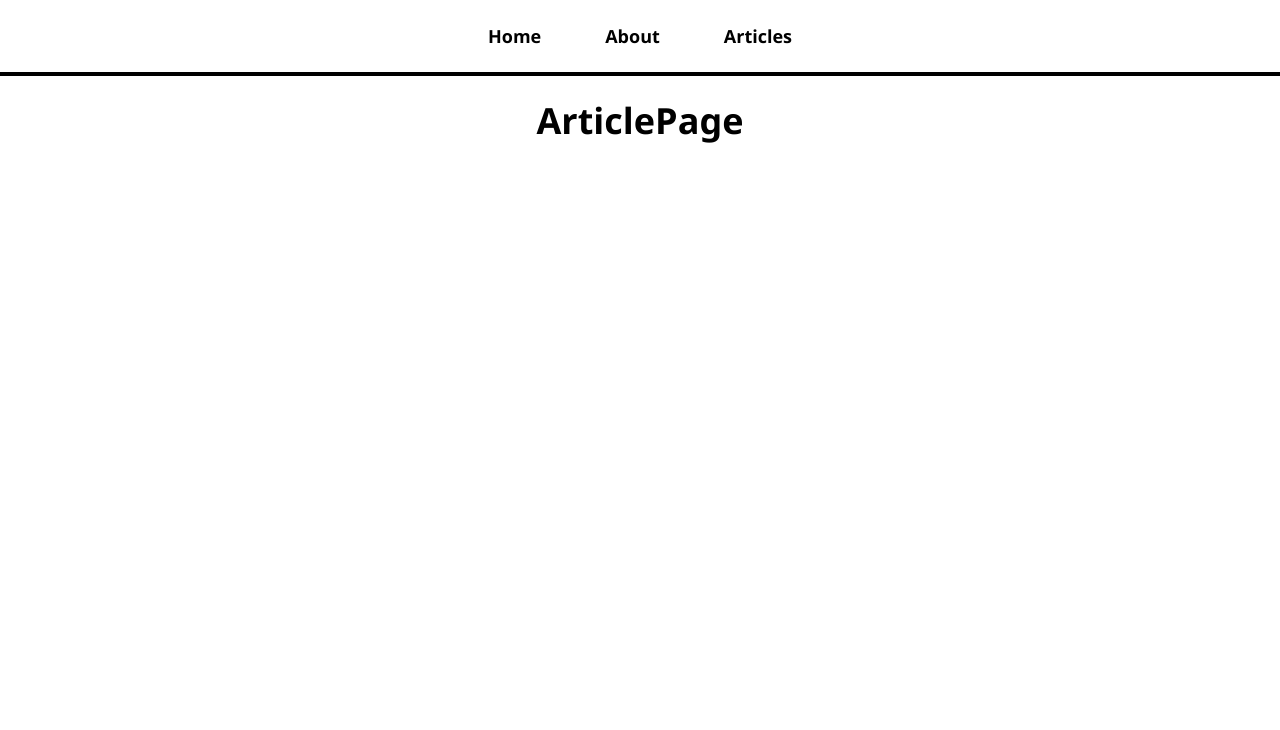
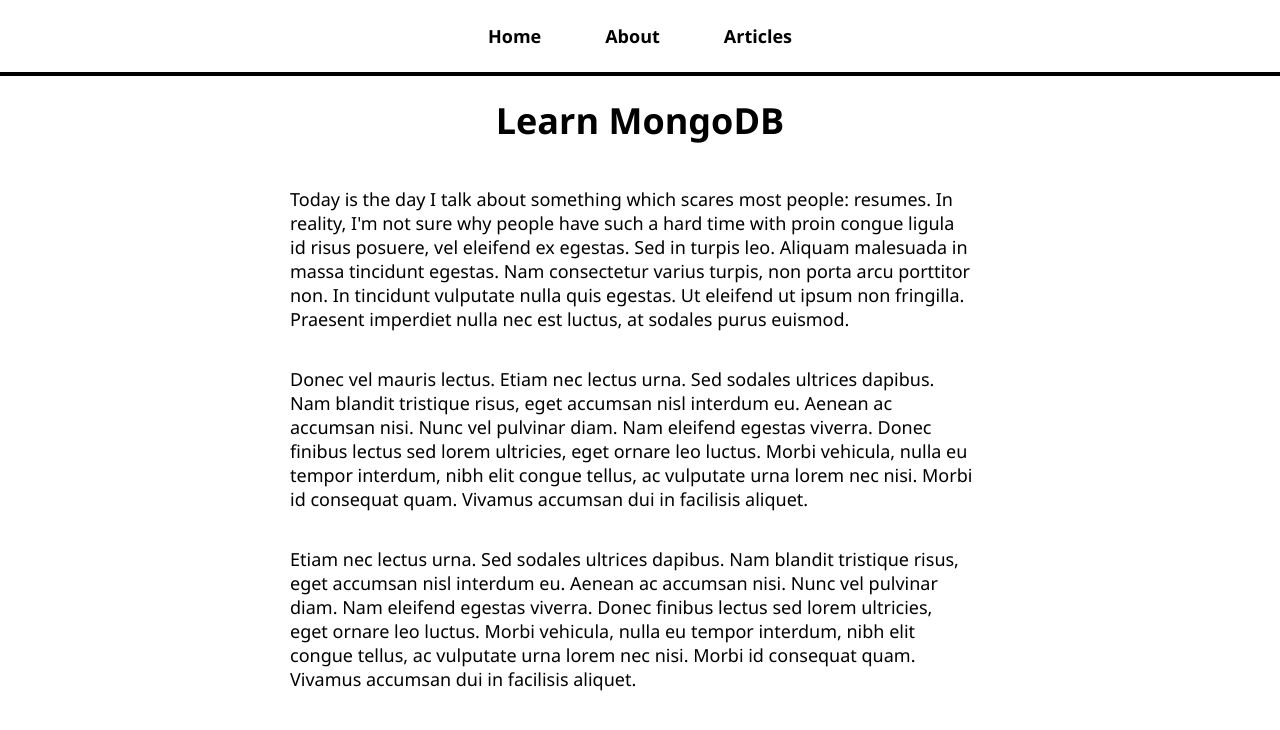
Before and after one commit to iPravinRathod/my-blog, a React (Create React App) app: page /articles/learn-mongodb in a window 1280 px wide. Shown: the top 730 px of the page. Built offline with nearby package versions, Linux system fonts and the light colour scheme.

Commit message:
finished front end

```diff
--- /dev/null
+++ b/src/components/ArticlesList.js
@@ -0,0 +1,17 @@
+import React from 'react'
+import { Link } from 'react-router-dom'
+
+const ArticlesList = ({ articles }) => {
+    return (
+        <div>
+            {articles.map(article => (
+                <Link key={article.name} className='article-list-item' to={`/articles/${article.name}`}>
+                    <h3>{article.title}</h3>
+                    <p> {article.content[0].substring(0, 150)}...</p>
+                </Link>
+            ))}
+        </div>
+    )
+}
+
+export default ArticlesList
--- a/src/pages/ArticlePage.js
+++ b/src/pages/ArticlePage.js
@@ -1,8 +1,22 @@
 import React from 'react'
+import { useParams } from 'react-router-dom'
+import articles from './article-content';
+import NotFoundPage from './NotFoundPage'
 
 const ArticlePage = () => {
+    const articleId = useParams().article
+    console.log(articleId);
+    const article = articles.find(article => article.name === articleId)
+    if (!article) {
+        return <NotFoundPage />
+    }
     return (
-        <h1>ArticlePage</h1>
+        <>
+            <h1>{article.title}</h1>
+            {article.content.map((p, i) => (
+                <p key={i}>{p}</p>
+            ))}
+        </>
     )
 }
 
--- a/src/pages/ArticlesListPage.js
+++ b/src/pages/ArticlesListPage.js
@@ -1,16 +1,12 @@
 import React from 'react'
-import articles from '../article-content'
+import articles from './article-content'
+import ArticlesList from '../components/ArticlesList'
 
 const ArticlesListPage = () => {
     return (
         <>
             <h1>Articles</h1>
-            {articles.map(article => (
-                <div>
-                    <h3>{article.title}</h3>
-                    {article.content[0].substring(0, 150)}
-                </div>
-            ))}
+            <ArticlesList articles={articles} />
         </>
     )
 }
```
Also changed, not shown: public/manifest.json, src/pages/article-content.js (renamed from src/article-content.js).
